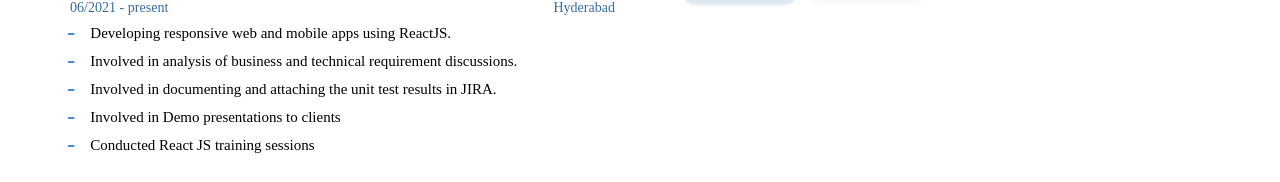
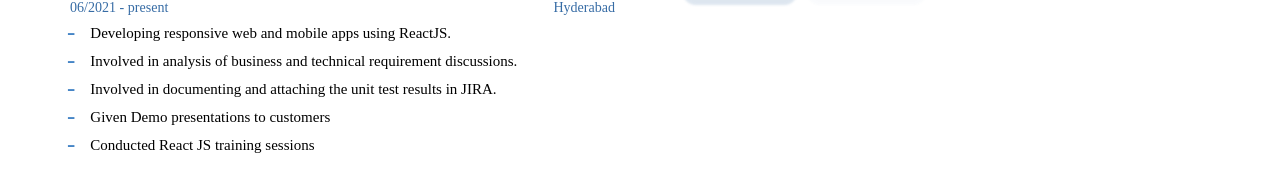
Before and after one commit to vinnu214/my-resume, a React (Create React App) app: page / in a window 1280 px wide. Shown: the part 812-994 px from the top of the page. Built offline with nearby package versions, Linux system fonts and the light colour scheme.

Commit message:
Modified responsibilities

```diff
--- a/src/resumeData.js
+++ b/src/resumeData.js
@@ -42,7 +42,7 @@ export const WorkExperiences = [
       "Developing responsive web and mobile apps using ReactJS.",
       "Involved in analysis of business and technical requirement discussions.",
       "Involved in documenting and attaching the unit test results in JIRA.",
-      "Involved in Demo presentations to clients",
+      "Given Demo presentations to customers",
       "Conducted React JS training sessions",
     ],
   },
```
